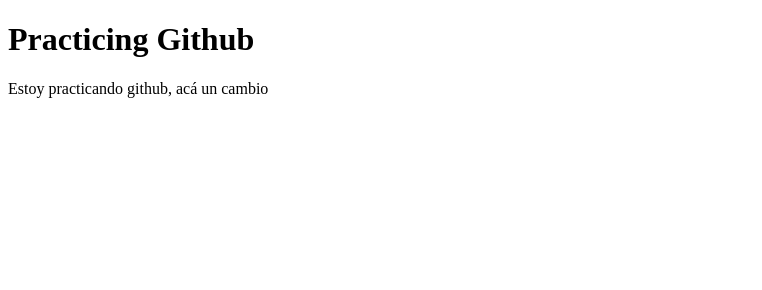
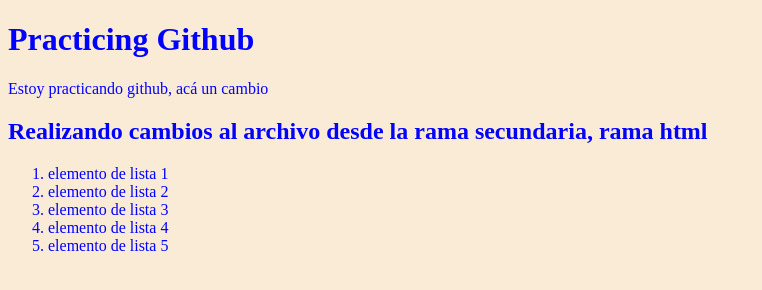
Before and after one commit to Zaintho/practicing, a plain HTML site: page index.html in a window 1280 px wide. Shown: the whole page, without its empty margins (0-762 px from the left). Drawn offline with Linux system fonts and the light colour scheme.

Commit message:
este es un cambio para la secundaria

```diff
--- a/index.html
+++ b/index.html
@@ -5,12 +5,21 @@
   <meta charset="UTF-8">
   <meta http-equiv="X-UA-Compatible" content="IE=edge">
   <meta name="viewport" content="width=device-width, initial-scale=1.0">
-  <title>Github practice</title>
+  <title>Github practice resolving problems</title>
+  <link rel="stylesheet" href="./style.css" />
 </head>
 
 <body>
   <h1>Practicing Github</h1>
   <p>Estoy practicando github, acá un cambio</p>
+  <h2>Realizando cambios al archivo desde la rama secundaria, rama html</h2>
+  <ol>
+    <li>elemento de lista 1</li>
+    <li>elemento de lista 2</li>
+    <li>elemento de lista 3</li>
+    <li>elemento de lista 4</li>
+    <li>elemento de lista 5</li>
+  </ol>
 </body>
 
 </html>
```
